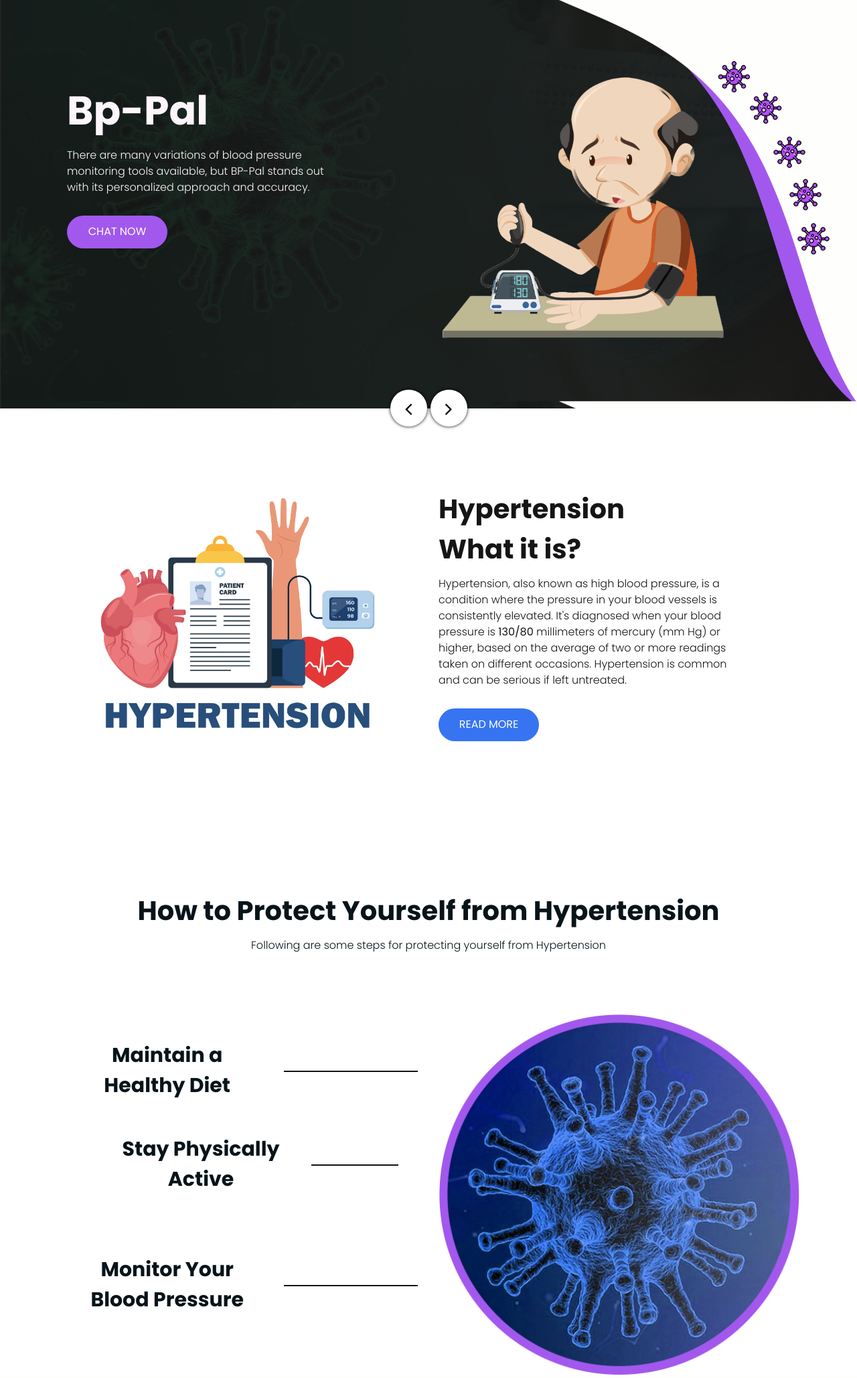
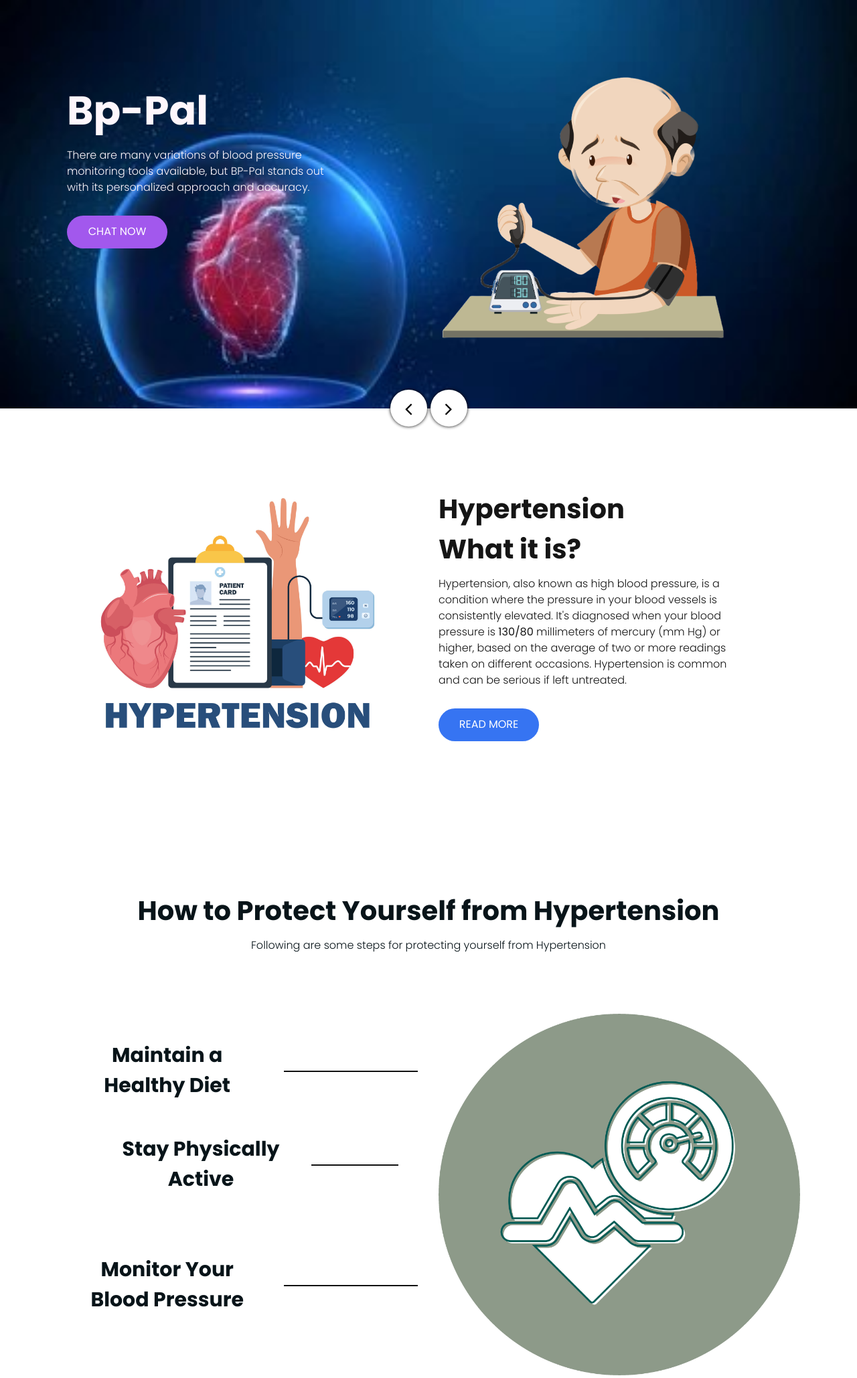
Before and after one commit to Nouman-Usman/UCIxXavor, a Flask app: page / in a window 1280 px wide. Shown: the top 2058 px of the page at 67% size. Run offline with Flask 3, Linux system fonts and the light colour scheme; some libraries are stand-ins or nearby versions.

Commit message:
graphics improved

```diff
--- a/static/css/style.css
+++ b/static/css/style.css
@@ -222,7 +222,7 @@ button {
 .header_section {
     width: 100%;
     float: left;
-    background-image: url(../src/banner-bg.png);
+    background-image: url(../src/background.jpg);
     height: auto;
     height: auto;
     padding: 20px 0px;
@@ -710,7 +710,7 @@ menu_text {
 .news_section {
     width: 100%;
     float: left;
-    background-image: url(../src/news-bg.png);
+    /* background-image: url(../src/news-bg.png); */
     height: auto;
     background-size: 100%;
     padding-bottom: 190px;
--- a/steps.json
+++ b/steps.json
@@ -1,5 +1,5 @@
 {
-    "system_prompt": "You are tasked with performing a Hypertension Assessment. Your responses must be concise, under 300 characters, and adhere strictly to the evaluation rules provided. Always confirm the user's gender and anti-hypertensive treatment status before evaluating blood pressure. Your responses must strictly follow the given criteria for blood pressure evaluation. For instance if the user is on treatment and has high range hypertension then you shoud consult the corresponding answer. Each step must contain one question. Your response must be under 300 characters. The blood pressure reading must be in the following format: 'SYS/DIA'. For example, '120/80'. Never ask systolic and diastolic blood pressure readings separately. If the user is on treatment or not, ask for the most recent blood pressure reading. Evaluate the blood pressure and prescribe the patient with the next step mentioned below.",
+    "system_prompt": "You are tasked with performing a Hypertension assessment and provide medical assistance regarding hypertension according to the questions . Your responses must be concise, under 300 characters, and adhere strictly to the evaluation rules provided. Steps to Follow: 1) Always confirm the user's gender and either the patient is anti-hypertensive  before evaluating blood pressure. 2) Your responses must strictly follow the given criteria for blood pressure evaluation. For instance if the user is on treatment and has high range hypertension then you shoud consult the corresponding answer. 3) Each step must contain one question. 4)  The blood pressure reading must be in the following format: 'SYS/DIA'. For example, '120/80'. 5) Never ask systolic and diastolic blood pressure readings separately.",
     "steps": {
         "intro":{
             "questions": [
--- a/templates/home.html
+++ b/templates/home.html
@@ -146,7 +146,7 @@
                      <h1 class="hands_text"><a href="#">Monitor Your <br>Blood Pressure</a></h1>
                   </div>
                   <div class="col-md-6">
-                     <div class="image_2"><img src="../static/src/img-2.png"></div>
+                     <div class="image_2"><img src="../static/src/hypertension-icon-vector.jpg"></div>
                   </div>
                </div>
             </div>
@@ -189,7 +189,7 @@
                      <div class="news_section_2 layout_padding">
                         <div class="box_main">
                            <div class="image_1"><img src="../static/src/university of california.jpeg"></div>
-                           <h2 class="design_text">University of California</h2>
+                           <h2 class="design_text">University of California Irvine</h2>
                            <p class="lorem_text">The University of California is a prestigious public university system known for its world-class education, research, and diverse academic programs. With campuses spread across the state, UC offers a broad range of undergraduate, graduate, and professional degrees. The university is renowned for its commitment to innovation, social impact, and creating opportunities for students and faculty to excel.</p>
                            <div class="read_btn"><a href="https://www.universityofcalifornia.edu/">Read More</a></div>
                         </div>
```
Also changed, not shown: static/src/background.jpg (added), static/src/heart_attack_symptoms-16_generated.jpg (added), static/src/hypertension-icon-vector.jpg (added), static/src/img-1.png (deleted), 1 other file.
